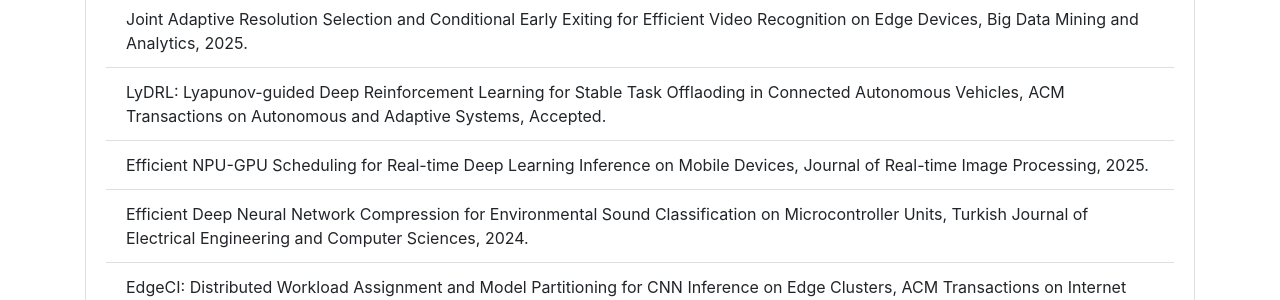
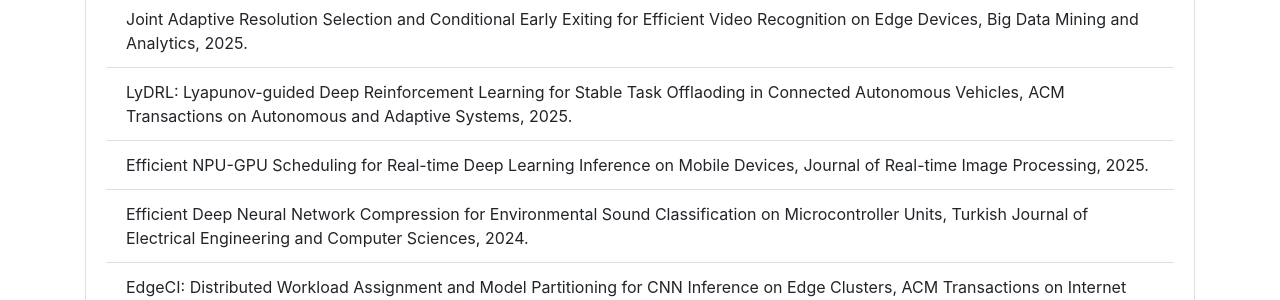
Before and after one commit to fangvv/Homepage, a Jekyll site: the page Edgecomp/index.html, which Jekyll copies as it is, in a window 1280 px wide and 900 px high, scrolled down 5337 px. Shown: the part 178-478 px from the top of the window. Built offline with Jekyll 4.4.1, drawn with Linux system fonts in a browser that asks for light colours; comment, search, counter and statistics services are not loaded; some of the changed lines change nothing that is shown; some of the changed text lies outside the part shown.

Commit message:
update edgecomp

```diff
--- a/Edgecomp/index.html
+++ b/Edgecomp/index.html
@@ -425,7 +425,7 @@
       <li class="list-group-item">轨道表观伤损智能识别关键技术及应用，中国铁道学会科学技术奖二等奖(贡献排名第3), 2020.</li>
       <li class="list-group-item">Automated Design for Hardware-aware Graph Neural Networks on Edge Devices, IEEE Transactions on Network Science and Engineering, Accepted.</li>
       <li class="list-group-item">Joint Adaptive Resolution Selection and Conditional Early Exiting for Efficient Video Recognition on Edge Devices, Big Data Mining and Analytics, 2025.</li>
-      <li class="list-group-item">LyDRL: Lyapunov-guided Deep Reinforcement Learning for Stable Task Offlaoding in Connected Autonomous Vehicles, ACM Transactions on Autonomous and Adaptive Systems, Accepted.</li>
+      <li class="list-group-item">LyDRL: Lyapunov-guided Deep Reinforcement Learning for Stable Task Offlaoding in Connected Autonomous Vehicles, ACM Transactions on Autonomous and Adaptive Systems, 2025.</li>
       <li class="list-group-item">Efficient NPU-GPU Scheduling for Real-time Deep Learning Inference on Mobile Devices, Journal of Real-time Image Processing, 2025.</li>
       <li class="list-group-item">Efficient Deep Neural Network Compression for Environmental Sound Classification on Microcontroller Units, Turkish Journal of Electrical Engineering and Computer Sciences, 2024.</li>
       <li class="list-group-item">EdgeCI: Distributed Workload Assignment and Model Partitioning for CNN Inference on Edge Clusters, ACM Transactions on Internet Technology, 2024.</li>
@@ -518,6 +518,22 @@
           <img class="rounded-circle img-fluid d-block mx-auto" src="img/fkx.jpg" alt="" />
           <h3>方珂欣 <small>非全研一</small> </h3>
       </div>
+            <div class="col-lg-4 col-sm-6 text-center mb-4">
+          <img class="rounded-circle img-fluid d-block mx-auto" src="img/cs.png" alt="" />
+          <h3>陈彡 <small>26级直博生</small> </h3>
+      </div>
+      <div class="col-lg-4 col-sm-6 text-center mb-4">
+          <img class="rounded-circle img-fluid d-block mx-auto" src="img/ycw.png" alt="" />
+          <h3>余承武 <small>26级硕士生</small> </h3>
+      </div>
+      <div class="col-lg-4 col-sm-6 text-center mb-4">
+          <img class="rounded-circle img-fluid d-block mx-auto" src="img/hsy.jpg" alt="" />
+          <h3>何书宇 <small>26级硕士生</small> </h3>
+      </div>
+      <div class="col-lg-4 col-sm-6 text-center mb-4">
+          <img class="rounded-circle img-fluid d-block mx-auto" src="img/yl.jpg" alt="" />
+          <h3>岳靓 <small>27级本博生</small> </h3>
+      </div>
       <div class="col-lg-4 col-sm-6 text-center mb-4">
           <img class="rounded-circle img-fluid d-block mx-auto" src="img/gc.jpg" alt="" />
           <h3>郭超 <small>研究助理</small> </h3>
@@ -525,22 +541,6 @@
       <div class="col-lg-4 col-sm-6 text-center mb-4">
           <img class="rounded-circle img-fluid d-block mx-auto" src="img/gc.jpg" alt="" />
           <h3>王天培 <small>访问学生</small> </h3>
-      </div>
-            <div class="col-lg-4 col-sm-6 text-center mb-4">
-          <img class="rounded-circle img-fluid d-block mx-auto" src="img/cs.png" alt="" />
-          <h3>陈彡 <small>大四本科生</small> </h3>
-      </div>
-      <div class="col-lg-4 col-sm-6 text-center mb-4">
-          <img class="rounded-circle img-fluid d-block mx-auto" src="img/ycw.png" alt="" />
-          <h3>余承武 <small>大四本科生</small> </h3>
-      </div>
-      <div class="col-lg-4 col-sm-6 text-center mb-4">
-          <img class="rounded-circle img-fluid d-block mx-auto" src="img/hsy.jpg" alt="" />
-          <h3>何书宇 <small>大四本科生</small> </h3>
-      </div>
-      <div class="col-lg-4 col-sm-6 text-center mb-4">
-          <img class="rounded-circle img-fluid d-block mx-auto" src="img/yl.jpg" alt="" />
-          <h3>岳靓 <small>詹天佑学院大三本科生</small> </h3>
       </div>
       <div class="col-lg-4 col-sm-6 text-center mb-4">
           <img class="rounded-circle img-fluid d-block mx-auto" src="img/joinus.jpg" alt="" />
```
